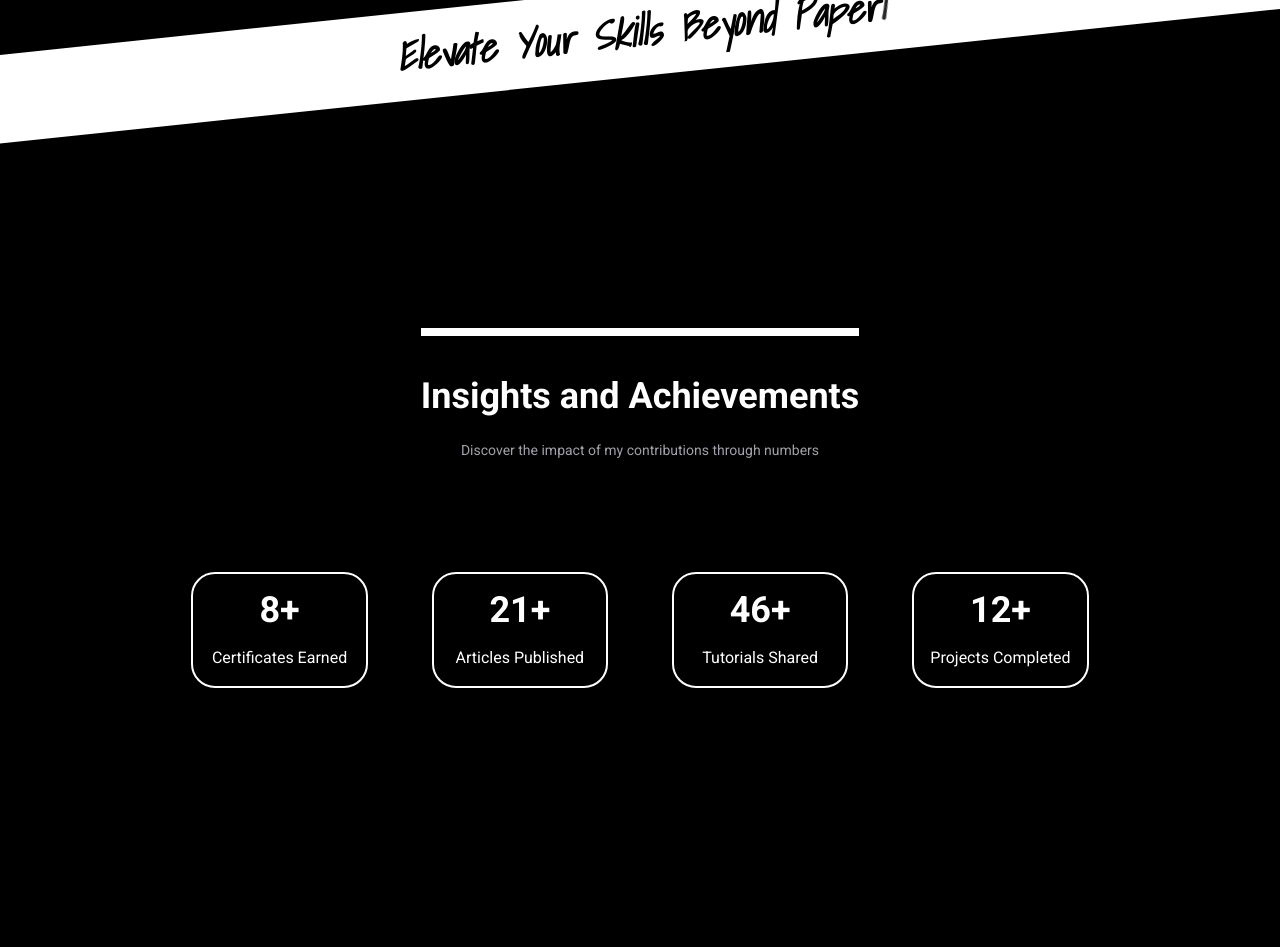
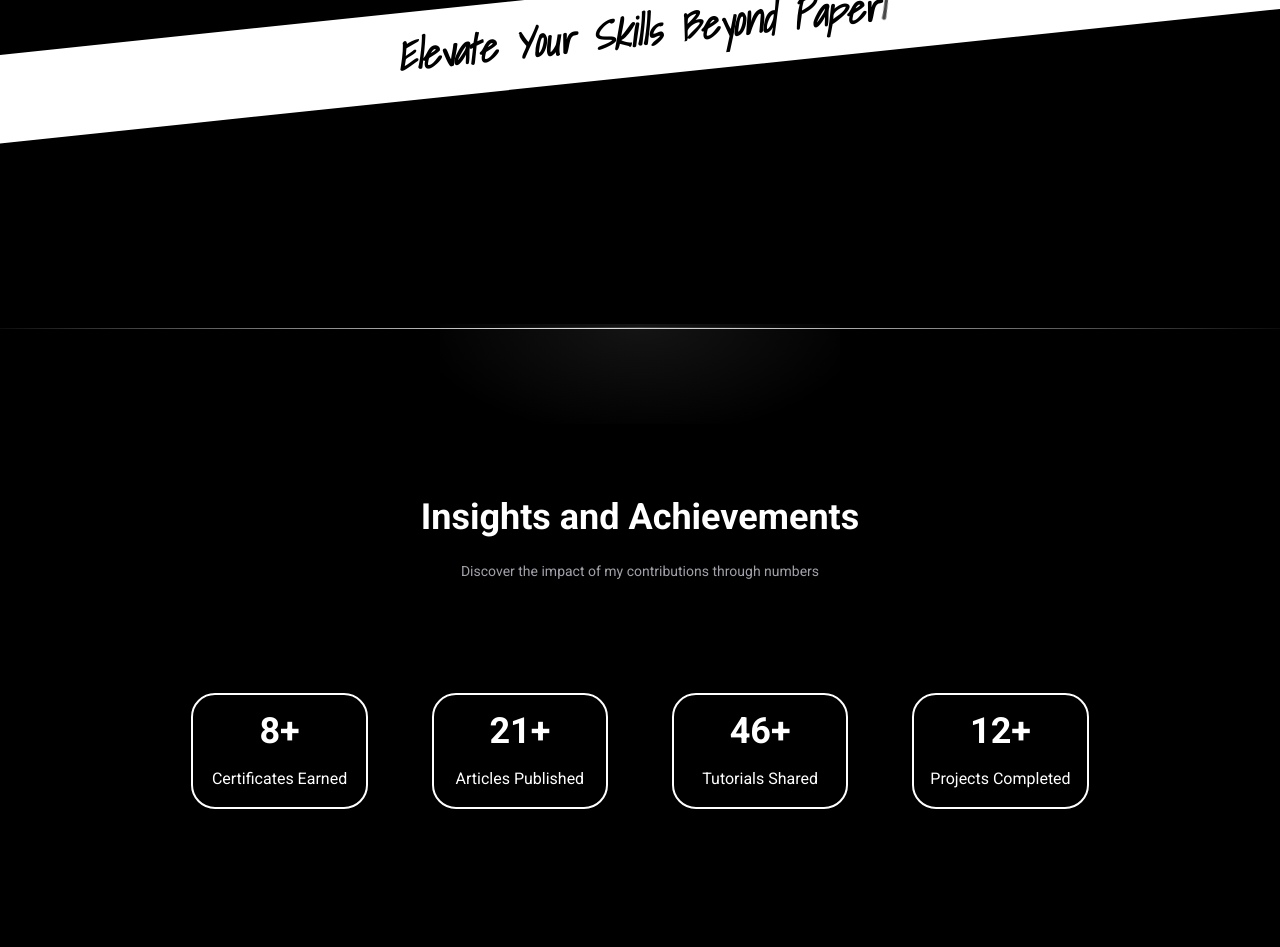
Before and after one commit to arentalb/modern-portfolio, a React (Vite) app: page / in a window 1280 px wide. Shown: the part 4450-5397 px from the top of the page. Built offline with nearby package versions, Linux system fonts and the light colour scheme.

Commit message:
Add countup animation in statistics section

```diff
--- a/package.json
+++ b/package.json
@@ -17,6 +17,7 @@
     "lucide-react": "^0.356.0",
     "mini-svg-data-uri": "^1.4.4",
     "react": "^18.2.0",
+    "react-countup": "^6.5.0",
     "react-dom": "^18.2.0",
     "react-router": "^6.22.3",
     "react-router-dom": "^6.22.3",
--- a/src/components/layout/home/CertificateSection.tsx
+++ b/src/components/layout/home/CertificateSection.tsx
@@ -6,7 +6,7 @@ import { ReactTyped } from "react-typed";
 export function CertificateSection() {
   return (
     <>
-      <section className=" px-5  pt-36 pb-12 md:max-w-[1400px] mx-auto">
+      <section className=" px-5  pt-36 pb-12 md:max-w-[1400px] mx-auto ">
         <Spotlight className={""} fill={"white"} />
         <div
           className={"flex justify-between  items-center flex-col sm:flex-row"}
@@ -37,7 +37,7 @@ export function CertificateSection() {
           </div>
         </div>
       </section>
-      <section className={"relative  py-32 overflow-hidden"}>
+      <section className={"relative  overflow-hidden pt-32 pb-64"}>
         <div
           className={
             "bg-white text-black -rotate-6 text-2xl sm:text-4xl scale-110 text-center py-5 font-shadow italic font-bold"
--- a/src/components/layout/home/StatisticsSection.tsx
+++ b/src/components/layout/home/StatisticsSection.tsx
@@ -1,3 +1,5 @@
+import CountUp from "react-countup";
+
 interface StatisticProps {
   StatisticName: string;
   count: number;
@@ -28,9 +30,7 @@ export function StatisticsSection() {
   return (
     <section className=" px-5   py-32 md:max-w-[1400px] mx-auto  text-center ">
       <div className={"flex justify-center flex-col items-center mb-14"}>
-        <h1
-          className={"text-4xl font-bold mb-6 border-t-8 border-t-white pt-10"}
-        >
+        <h1 className={"text-4xl font-bold mb-6 pt-10"}>
           Insights and Achievements
         </h1>
         <p
@@ -68,7 +68,15 @@ interface StatisticComponentProps {
 function Statistic({ statistic }: StatisticComponentProps) {
   return (
     <div className={" rounded-3xl border-2 border-white p-4 "}>
-      <p className={"text-4xl font-bold mb-4"}> {statistic.count}+</p>
+      <p className={"text-4xl font-bold mb-4"}>
+        <CountUp
+          duration={6}
+          end={statistic.count}
+          scrollSpyOnce={true}
+          enableScrollSpy={true}
+        />
+        +
+      </p>
       <p className={"text-base"}> {statistic.StatisticName}</p>
     </div>
   );
--- a/src/pages/HomePage.tsx
+++ b/src/pages/HomePage.tsx
@@ -22,6 +22,7 @@ export function HomePage() {
       <ExperienceSection />
       <BrightCurvedLine direction={"down"} />
       <CertificateSection />
+      <BrightLine />
       <StatisticsSection />
       <CallToAction />
       <Footer />
```
Also changed, not shown: 1 other file (tests, documents, lock files or other folders).
